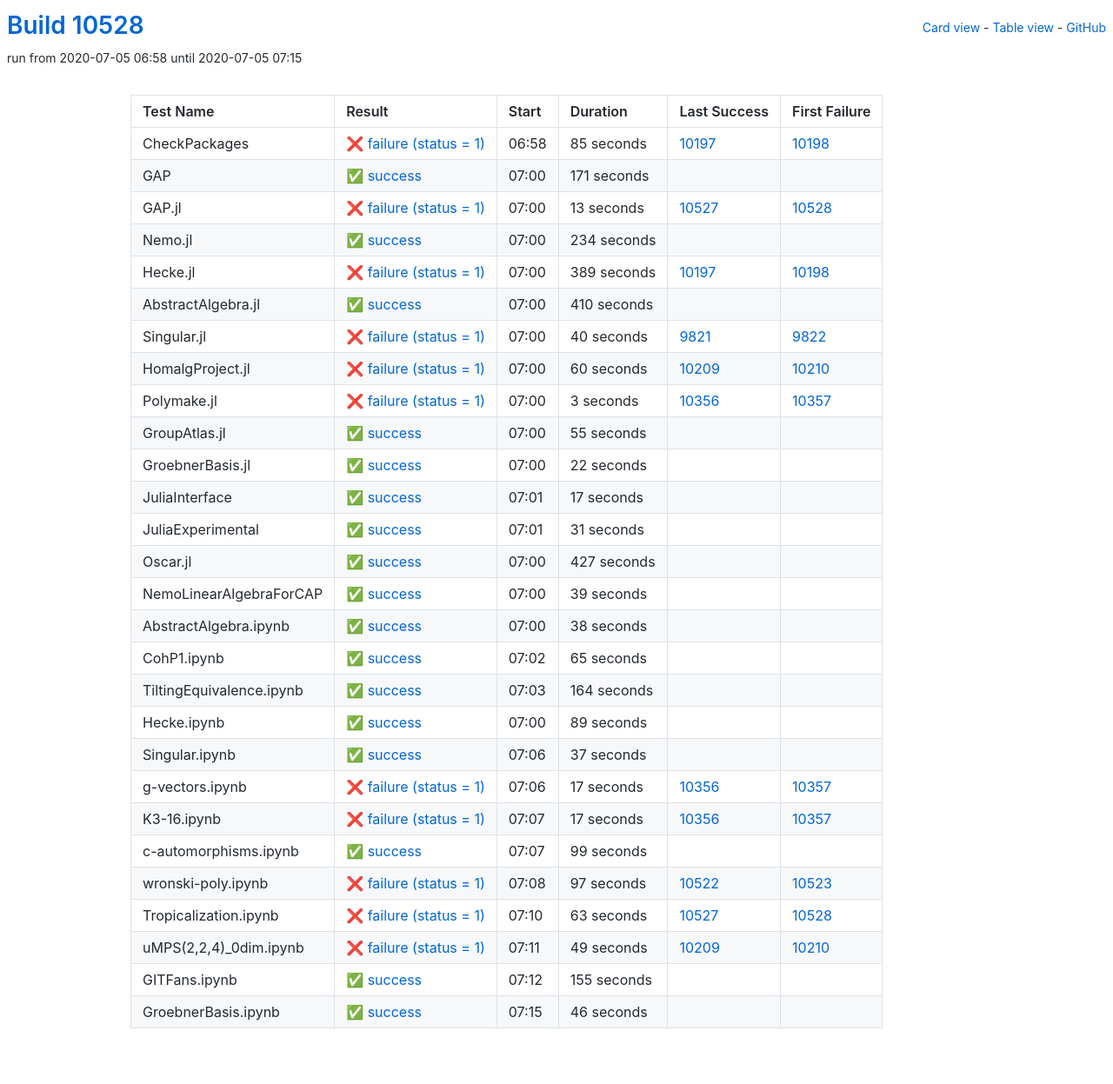
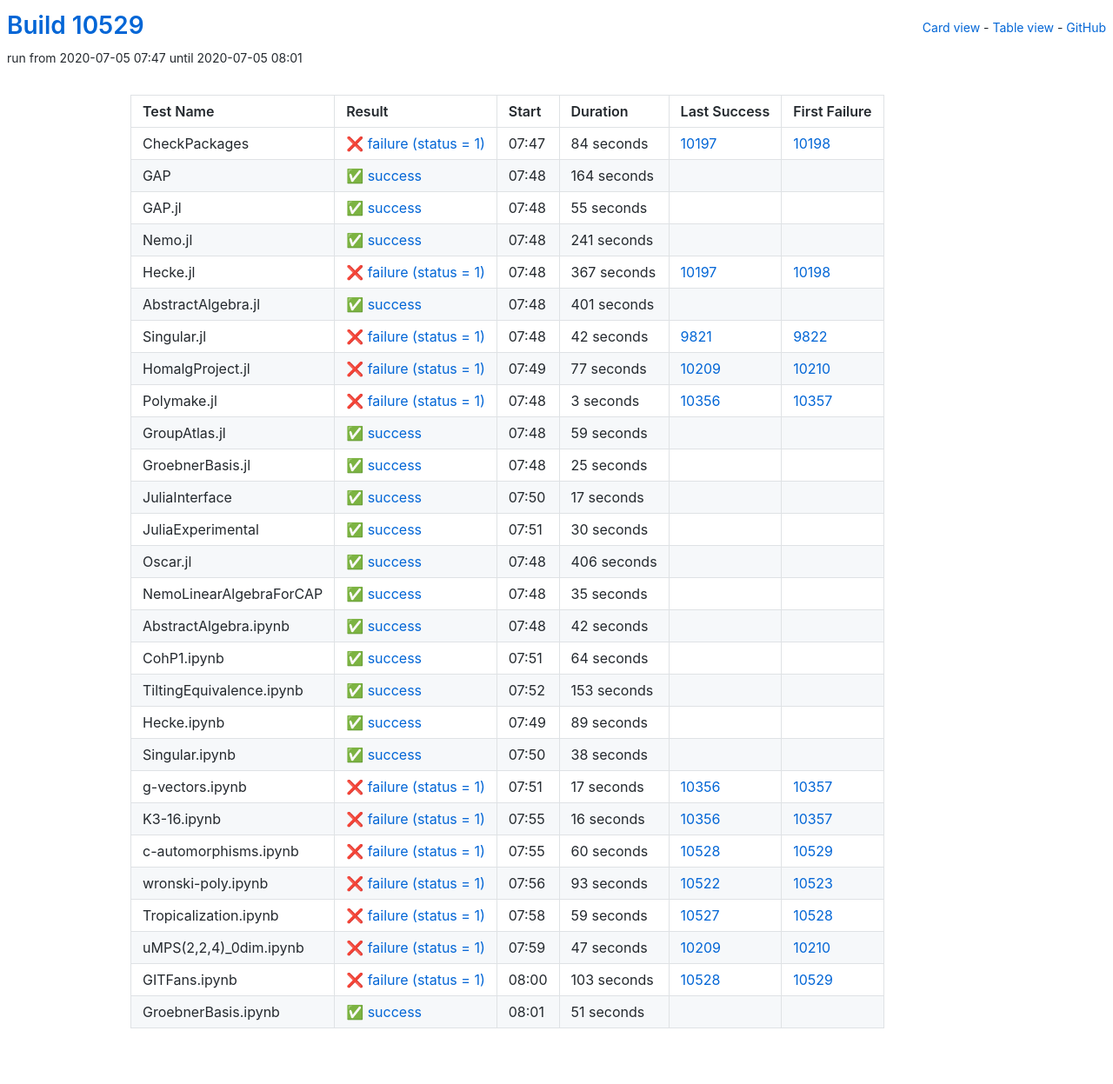
Before and after one commit to oscar-system/oscar-ci-status, a Jekyll site: the page built from table.html, in a window 1280 px wide. Shown: the whole page at 87% size. Built offline with Jekyll 4.4.1, drawn with Linux system fonts in a browser that asks for light colours.

Commit message:
Build #10529

```diff
--- a/_data/ci.yml
+++ b/_data/ci.yml
@@ -1,6 +1,6 @@
 ---
-build: 10528
-build_url: https://oscarci.mathematik.uni-kl.de/job/oscar/10528/
+build: 10529
+build_url: https://oscarci.mathematik.uni-kl.de/job/oscar/10529/
 job: oscar
 organization: oscar-system
 repo: oscar-ci-status
@@ -8,104 +8,104 @@
 tests:
 - name: CheckPackages
   id: checkpackages
-  log: https://oscarci.mathematik.uni-kl.de/job/oscar/10528/artifact/logs/build-10528/CheckPackages.log
-  start: 2020-07-05 06:58
+  log: https://oscarci.mathematik.uni-kl.de/job/oscar/10529/artifact/logs/build-10529/CheckPackages.log
+  start: 2020-07-05 07:47
   success: false
   exitcode: 1
   status: failure
-  duration: 85
+  duration: 84
   last_success: 10197
   last_success_url: https://oscarci.mathematik.uni-kl.de/job/oscar/10197/
   first_failure: 10198
   first_failure_url: https://oscarci.mathematik.uni-kl.de/job/oscar/10198/
 - name: GAP
   id: gap
-  log: https://oscarci.mathematik.uni-kl.de/job/oscar/10528/artifact/logs/build-10528/GAP.log
-  start: 2020-07-05 07:00
+  log: https://oscarci.mathematik.uni-kl.de/job/oscar/10529/artifact/logs/build-10529/GAP.log
+  start: 2020-07-05 07:48
   success: true
   exitcode: 0
   status: success
-  duration: 171
+  duration: 164
   last_success: false
   last_success_url:
   first_failure: false
   first_failure_url:
 - name: GAP.jl
   id: gap-jl
-  log: https://oscarci.mathematik.uni-kl.de/job/oscar/10528/artifact/logs/build-10528/GAP.jl.log
-  start: 2020-07-05 07:00
-  success: false
-  exitcode: 1
-  status: failure
-  duration: 13
-  last_success: 10527
-  last_success_url: https://oscarci.mathematik.uni-kl.de/job/oscar/10527/
-  first_failure: 10528
-  first_failure_url: https://oscarci.mathematik.uni-kl.de/job/oscar/10528/
-- name: Nemo.jl
-  id: nemo-jl
-  log: https://oscarci.mathematik.uni-kl.de/job/oscar/10528/artifact/logs/build-10528/Nemo.jl.log
-  start: 2020-07-05 07:00
+  log: https://oscarci.mathematik.uni-kl.de/job/oscar/10529/artifact/logs/build-10529/GAP.jl.log
+  start: 2020-07-05 07:48
   success: true
   exitcode: 0
   status: success
-  duration: 234
+  duration: 55
+  last_success: false
+  last_success_url:
+  first_failure: false
+  first_failure_url:
+- name: Nemo.jl
+  id: nemo-jl
+  log: https://oscarci.mathematik.uni-kl.de/job/oscar/10529/artifact/logs/build-10529/Nemo.jl.log
+  start: 2020-07-05 07:48
+  success: true
+  exitcode: 0
+  status: success
+  duration: 241
   last_success: false
   last_success_url:
   first_failure: false
   first_failure_url:
 - name: Hecke.jl
   id: hecke-jl
-  log: https://oscarci.mathematik.uni-kl.de/job/oscar/10528/artifact/logs/build-10528/Hecke.jl.log
-  start: 2020-07-05 07:00
+  log: https://oscarci.mathematik.uni-kl.de/job/oscar/10529/artifact/logs/build-10529/Hecke.jl.log
+  start: 2020-07-05 07:48
   success: false
   exitcode: 1
   status: failure
-  duration: 389
+  duration: 367
   last_success: 10197
   last_success_url: https://oscarci.mathematik.uni-kl.de/job/oscar/10197/
   first_failure: 10198
   first_failure_url: https://oscarci.mathematik.uni-kl.de/job/oscar/10198/
 - name: AbstractAlgebra.jl
   id: abstractalgebra-jl
-  log: https://oscarci.mathematik.uni-kl.de/job/oscar/10528/artifact/logs/build-10528/AbstractAlgebra.jl.log
-  start: 2020-07-05 07:00
+  log: https://oscarci.mathematik.uni-kl.de/job/oscar/10529/artifact/logs/build-10529/AbstractAlgebra.jl.log
+  start: 2020-07-05 07:48
   success: true
   exitcode: 0
   status: success
-  duration: 410
+  duration: 401
   last_success: false
   last_success_url:
   first_failure: false
   first_failure_url:
 - name: Singular.jl
   id: singular-jl
-  log: https://oscarci.mathematik.uni-kl.de/job/oscar/10528/artifact/logs/build-10528/Singular.jl.log
-  start: 2020-07-05 07:00
+  log: https://oscarci.mathematik.uni-kl.de/job/oscar/10529/artifact/logs/build-10529/Singular.jl.log
+  start: 2020-07-05 07:48
   success: false
   exitcode: 1
   status: failure
-  duration: 40
+  duration: 42
   last_success: 9821
   last_success_url: https://oscarci.mathematik.uni-kl.de/job/oscar/9821/
   first_failure: 9822
   first_failure_url: https://oscarci.mathematik.uni-kl.de/job/oscar/9822/
 - name: HomalgProject.jl
   id: homalgproject-jl
-  log: https://oscarci.mathematik.uni-kl.de/job/oscar/10528/artifact/logs/build-10528/HomalgProject.jl.log
-  start: 2020-07-05 07:00
+  log: https://oscarci.mathematik.uni-kl.de/job/oscar/10529/artifact/logs/build-10529/HomalgProject.jl.log
+  start: 2020-07-05 07:49
   success: false
   exitcode: 1
   status: failure
-  duration: 60
+  duration: 77
   last_success: 10209
   last_success_url: https://oscarci.mathematik.uni-kl.de/job/oscar/10209/
   first_failure: 10210
   first_failure_url: https://oscarci.mathematik.uni-kl.de/job/oscar/10210/
 - name: Polymake.jl
   id: polymake-jl
-  log: https://oscarci.mathematik.uni-kl.de/job/oscar/10528/artifact/logs/build-10528/Polymake.jl.log
-  start: 2020-07-05 07:00
+  log: https://oscarci.mathematik.uni-kl.de/job/oscar/10529/artifact/logs/build-10529/Polymake.jl.log
+  start: 2020-07-05 07:48
   success: false
   exitcode: 1
   status: failure
@@ -116,32 +116,32 @@
   first_failure_url: https://oscarci.mathematik.uni-kl.de/job/oscar/10357/
 - name: GroupAtlas.jl
   id: groupatlas-jl
-  log: https://oscarci.mathematik.uni-kl.de/job/oscar/10528/artifact/logs/build-10528/GroupAtlas.jl.log
-  start: 2020-07-05 07:00
+  log: https://oscarci.mathematik.uni-kl.de/job/oscar/10529/artifact/logs/build-10529/GroupAtlas.jl.log
+  start: 2020-07-05 07:48
   success: true
   exitcode: 0
   status: success
-  duration: 55
+  duration: 59
   last_success: false
   last_success_url:
   first_failure: false
   first_failure_url:
 - name: GroebnerBasis.jl
   id: groebnerbasis-jl
-  log: https://oscarci.mathematik.uni-kl.de/job/oscar/10528/artifact/logs/build-10528/GroebnerBasis.jl.log
-  start: 2020-07-05 07:00
+  log: https://oscarci.mathematik.uni-kl.de/job/oscar/10529/artifact/logs/build-10529/GroebnerBasis.jl.log
+  start: 2020-07-05 07:48
   success: true
   exitcode: 0
   status: success
-  duration: 22
+  duration: 25
   last_success: false
   last_success_url:
   first_failure: false
   first_failure_url:
 - name: JuliaInterface
   id: juliainterface
-  log: https://oscarci.mathematik.uni-kl.de/job/oscar/10528/artifact/logs/build-10528/JuliaInterface.log
-  start: 2020-07-05 07:01
+  log: https://oscarci.mathematik.uni-kl.de/job/oscar/10529/artifact/logs/build-10529/JuliaInterface.log
+  start: 2020-07-05 07:50
   success: true
   exitcode: 0
   status: success
@@ -152,80 +152,80 @@
   first_failure_url:
 - name: JuliaExperimental
   id: juliaexperimental
-  log: https://oscarci.mathematik.uni-kl.de/job/oscar/10528/artifact/logs/build-10528/JuliaExperimental.log
-  start: 2020-07-05 07:01
+  log: https://oscarci.mathematik.uni-kl.de/job/oscar/10529/artifact/logs/build-10529/JuliaExperimental.log
+  start: 2020-07-05 07:51
   success: true
   exitcode: 0
   status: success
-  duration: 31
+  duration: 30
   last_success: false
   last_success_url:
   first_failure: false
   first_failure_url:
 - name: Oscar.jl
   id: oscar-jl
-  log: https://oscarci.mathematik.uni-kl.de/job/oscar/10528/artifact/logs/build-10528/Oscar.jl.log
-  start: 2020-07-05 07:00
+  log: https://oscarci.mathematik.uni-kl.de/job/oscar/10529/artifact/logs/build-10529/Oscar.jl.log
+  start: 2020-07-05 07:48
   success: true
   exitcode: 0
   status: success
-  duration: 427
+  duration: 406
   last_success: false
   last_success_url:
   first_failure: false
   first_failure_url:
 - name: NemoLinearAlgebraForCAP
   id: nemolinearalgebraforcap
-  log: https://oscarci.mathematik.uni-kl.de/job/oscar/10528/artifact/logs/build-10528/NemoLinearAlgebraForCAP.log
-  start: 2020-07-05 07:00
+  log: https://oscarci.mathematik.uni-kl.de/job/oscar/10529/artifact/logs/build-10529/NemoLinearAlgebraForCAP.log
+  start: 2020-07-05 07:48
   success: true
   exitcode: 0
   status: success
-  duration: 39
+  duration: 35
   last_success: false
   last_success_url:
   first_failure: false
   first_failure_url:
 - name: AbstractAlgebra.ipynb
   id: abstractalgebra-ipynb
-  log: https://oscarci.mathematik.uni-kl.de/job/oscar/10528/artifact/logs/build-10528/AbstractAlgebra.ipynb.log
-  start: 2020-07-05 07:00
+  log: https://oscarci.mathematik.uni-kl.de/job/oscar/10529/artifact/logs/build-10529/AbstractAlgebra.ipynb.log
+  start: 2020-07-05 07:48
   success: true
   exitcode: 0
   status: success
-  duration: 38
+  duration: 42
   last_success: false
   last_success_url:
   first_failure: false
   first_failure_url:
 - name: CohP1.ipynb
   id: cohp1-ipynb
-  log: https://oscarci.mathematik.uni-kl.de/job/oscar/10528/artifact/logs/build-10528/CohP1.ipynb.log
-  start: 2020-07-05 07:02
+  log: https://oscarci.mathematik.uni-kl.de/job/oscar/10529/artifact/logs/build-10529/CohP1.ipynb.log
+  start: 2020-07-05 07:51
   success: true
   exitcode: 0
   status: success
-  duration: 65
+  duration: 64
   last_success: false
   last_success_url:
   first_failure: false
   first_failure_url:
 - name: TiltingEquivalence.ipynb
   id: tiltingequivalence-ipynb
-  log: https://oscarci.mathematik.uni-kl.de/job/oscar/10528/artifact/logs/build-10528/TiltingEquivalence.ipynb.log
-  start: 2020-07-05 07:03
+  log: https://oscarci.mathematik.uni-kl.de/job/oscar/10529/artifact/logs/build-10529/TiltingEquivalence.ipynb.log
+  start: 2020-07-05 07:52
   success: true
   exitcode: 0
   status: success
-  duration: 164
+  duration: 153
   last_success: false
   last_success_url:
   first_failure: false
   first_failure_url:
 - name: Hecke.ipynb
   id: hecke-ipynb
-  log: https://oscarci.mathematik.uni-kl.de/job/oscar/10528/artifact/logs/build-10528/Hecke.ipynb.log
-  start: 2020-07-05 07:00
+  log: https://oscarci.mathematik.uni-kl.de/job/oscar/10529/artifact/logs/build-10529/Hecke.ipynb.log
+  start: 2020-07-05 07:49
   success: true
   exitcode: 0
   status: success
@@ -236,20 +236,20 @@
   first_failure_url:
 - name: Singular.ipynb
   id: singular-ipynb
-  log: https://oscarci.mathematik.uni-kl.de/job/oscar/10528/artifact/logs/build-10528/Singular.ipynb.log
-  start: 2020-07-05 07:06
+  log: https://oscarci.mathematik.uni-kl.de/job/oscar/10529/artifact/logs/build-10529/Singular.ipynb.log
+  start: 2020-07-05 07:50
   success: true
   exitcode: 0
   status: success
-  duration: 37
+  duration: 38
   last_success: false
   last_success_url:
   first_failure: false
   first_failure_url:
 - name: g-vectors.ipynb
   id: g-vectors-ipynb
-  log: https://oscarci.mathematik.uni-kl.de/job/oscar/10528/artifact/logs/build-10528/g-vectors.ipynb.log
-  start: 2020-07-05 07:06
+  log: https://oscarci.mathematik.uni-kl.de/job/oscar/10529/artifact/logs/build-10529/g-vectors.ipynb.log
+  start: 2020-07-05 07:51
   success: false
   exitcode: 1
   status: failure
@@ -260,85 +260,85 @@
   first_failure_url: https://oscarci.mathematik.uni-kl.de/job/oscar/10357/
 - name: K3-16.ipynb
   id: k3-16-ipynb
-  log: https://oscarci.mathematik.uni-kl.de/job/oscar/10528/artifact/logs/build-10528/K3-16.ipynb.log
-  start: 2020-07-05 07:07
+  log: https://oscarci.mathematik.uni-kl.de/job/oscar/10529/artifact/logs/build-10529/K3-16.ipynb.log
+  start: 2020-07-05 07:55
   success: false
   exitcode: 1
   status: failure
-  duration: 17
+  duration: 16
   last_success: 10356
   last_success_url: https://oscarci.mathematik.uni-kl.de/job/oscar/10356/
   first_failure: 10357
   first_failure_url: https://oscarci.mathematik.uni-kl.de/job/oscar/10357/
 - name: c-automorphisms.ipynb
   id: c-automorphisms-ipynb
-  log: https://oscarci.mathematik.uni-kl.de/job/oscar/10528/artifact/logs/build-10528/c-automorphisms.ipynb.log
-  start: 2020-07-05 07:07
-  success: true
-  exitcode: 0
-  status: success
-  duration: 99
-  last_success: false
-  last_success_url:
-  first_failure: false
-  first_failure_url:
-- name: wronski-poly.ipynb
-  id: wronski-poly-ipynb
-  log: https://oscarci.mathematik.uni-kl.de/job/oscar/10528/artifact/logs/build-10528/wronski-poly.ipynb.log
-  start: 2020-07-05 07:08
+  log: https://oscarci.mathematik.uni-kl.de/job/oscar/10529/artifact/logs/build-10529/c-automorphisms.ipynb.log
+  start: 2020-07-05 07:55
   success: false
   exitcode: 1
   status: failure
-  duration: 97
+  duration: 60
+  last_success: 10528
+  last_success_url: https://oscarci.mathematik.uni-kl.de/job/oscar/10528/
+  first_failure: 10529
+  first_failure_url: https://oscarci.mathematik.uni-kl.de/job/oscar/10529/
+- name: wronski-poly.ipynb
+  id: wronski-poly-ipynb
+  log: https://oscarci.mathematik.uni-kl.de/job/oscar/10529/artifact/logs/build-10529/wronski-poly.ipynb.log
+  start: 2020-07-05 07:56
+  success: false
+  exitcode: 1
+  status: failure
+  duration: 93
   last_success: 10522
   last_success_url: https://oscarci.mathematik.uni-kl.de/job/oscar/10522/
   first_failure: 10523
   first_failure_url: https://oscarci.mathematik.uni-kl.de/job/oscar/10523/
 - name: Tropicalization.ipynb
   id: tropicalization-ipynb
-  log: https://oscarci.mathematik.uni-kl.de/job/oscar/10528/artifact/logs/build-10528/Tropicalization.ipynb.log
-  start: 2020-07-05 07:10
+  log: https://oscarci.mathematik.uni-kl.de/job/oscar/10529/artifact/logs/build-10529/Tropicalization.ipynb.log
+  start: 2020-07-05 07:58
   success: false
   exitcode: 1
   status: failure
-  duration: 63
+  duration: 59
   last_success: 10527
   last_success_url: https://oscarci.mathematik.uni-kl.de/job/oscar/10527/
   first_failure: 10528
   first_failure_url: https://oscarci.mathematik.uni-kl.de/job/oscar/10528/
 - name: uMPS(2,2,4)_0dim.ipynb
   id: umps-2-2-4-0dim-ipynb
-  log: https://oscarci.mathematik.uni-kl.de/job/oscar/10528/artifact/logs/build-10528/uMPS-2-2-4-_0dim.ipynb.log
-  start: 2020-07-05 07:11
+  log: https://oscarci.mathematik.uni-kl.de/job/oscar/10529/artifact/logs/build-10529/uMPS-2-2-4-_0dim.ipynb.log
+  start: 2020-07-05 07:59
   success: false
   exitcode: 1
   status: failure
-  duration: 49
+  duration: 47
   last_success: 10209
   last_success_url: https://oscarci.mathematik.uni-kl.de/job/oscar/10209/
   first_failure: 10210
   first_failure_url: https://oscarci.mathematik.uni-kl.de/job/oscar/10210/
 - name: GITFans.ipynb
   id: gitfans-ipynb
-  log: https://oscarci.mathematik.uni-kl.de/job/oscar/10528/artifact/logs/build-10528/GITFans.ipynb.log
-  start: 2020-07-05 07:12
+  log: https://oscarci.mathematik.uni-kl.de/job/oscar/10529/artifact/logs/build-10529/GITFans.ipynb.log
+  start: 2020-07-05 08:00
+  success: false
+  exitcode: 1
+  status: failure
+  duration: 103
+  last_success: 10528
+  last_success_url: https://oscarci.mathematik.uni-kl.de/job/oscar/10528/
+  first_failure: 10529
+  first_failure_url: https://oscarci.mathematik.uni-kl.de/job/oscar/10529/
+- name: GroebnerBasis.ipynb
+  id: groebnerbasis-ipynb
+  log: https://oscarci.mathematik.uni-kl.de/job/oscar/10529/artifact/logs/build-10529/GroebnerBasis.ipynb.log
+  start: 2020-07-05 08:01
   success: true
   exitcode: 0
   status: success
-  duration: 155
+  duration: 51
   last_success: false
   last_success_url:
   first_failure: false
   first_failure_url:
-- name: GroebnerBasis.ipynb
-  id: groebnerbasis-ipynb
-  log: https://oscarci.mathematik.uni-kl.de/job/oscar/10528/artifact/logs/build-10528/GroebnerBasis.ipynb.log
-  start: 2020-07-05 07:15
-  success: true
-  exitcode: 0
-  status: success
-  duration: 46
-  last_success: false
-  last_success_url:
-  first_failure: false
-  first_failure_url:
```
Also changed, not shown: README.md.
